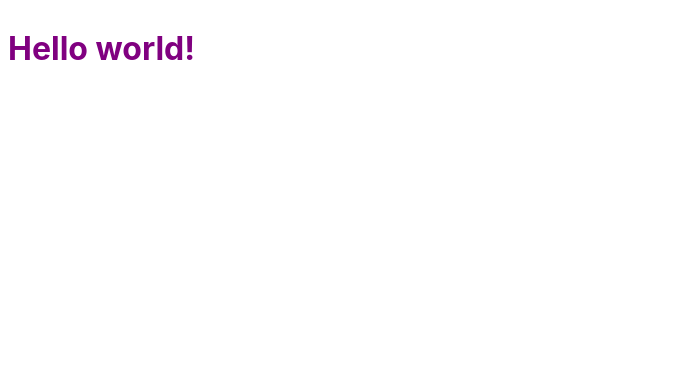
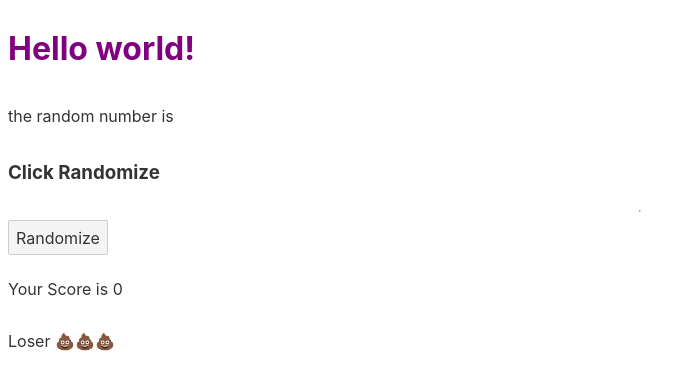
Before and after one commit to dallin-r-parker/svelte-intro, a Svelte app: page / in a window 1280 px wide. Shown: the top 390 px of the page, without its empty margins (0-696 px from the left). Built offline with nearby package versions, Linux system fonts and the light colour scheme.

Commit message:
basic app for showing dom binding and data change, with build in animations

```diff
--- a/src/App.svelte
+++ b/src/App.svelte
@@ -1,11 +1,49 @@
 <script>
-	export let name;
+  import { fade, fly } from "svelte/transition";
+
+  export let name;
+
+  let rando = "Click Randomize";
+
+  $: result = Math.round(rando * 100);
+
+  function setRando() {
+    rando = Math.random() * Math.random();
+  }
 </script>
 
 <style>
-	h1 {
-		color: purple;
-	}
+  div {
+    display: flex;
+    flex-direction: column;
+    justify-content: center;
+  }
+  h1 {
+    color: purple;
+  }
+
+  button {
+    width: 100px;
+  }
 </style>
 
-<h1>Hello {name}!</h1>
+<div>
+  <h1>Hello {name}!</h1>
+  <p>the random number is</p>
+  <h3>{rando}</h3>
+
+  <hr />
+
+  <button on:click={setRando}>Randomize</button>
+  <p>Your Score is {result ? result : 0}</p>
+
+  {#if result > 75}
+    <p transition:fade>Big winner! Top 25% 🎉🎉🎉</p>
+  {:else if result > 50}
+    <p>Decent, top 50% 😐</p>
+  {:else}
+    <p in:fly={{ y: 1000, duration: 500 }} out:fly={{ y: -500, duration: 500 }}>
+      Loser 💩💩💩
+    </p>
+  {/if}
+</div>
```
Also changed, not shown: 1 other file (tests, documents, lock files or other folders).
